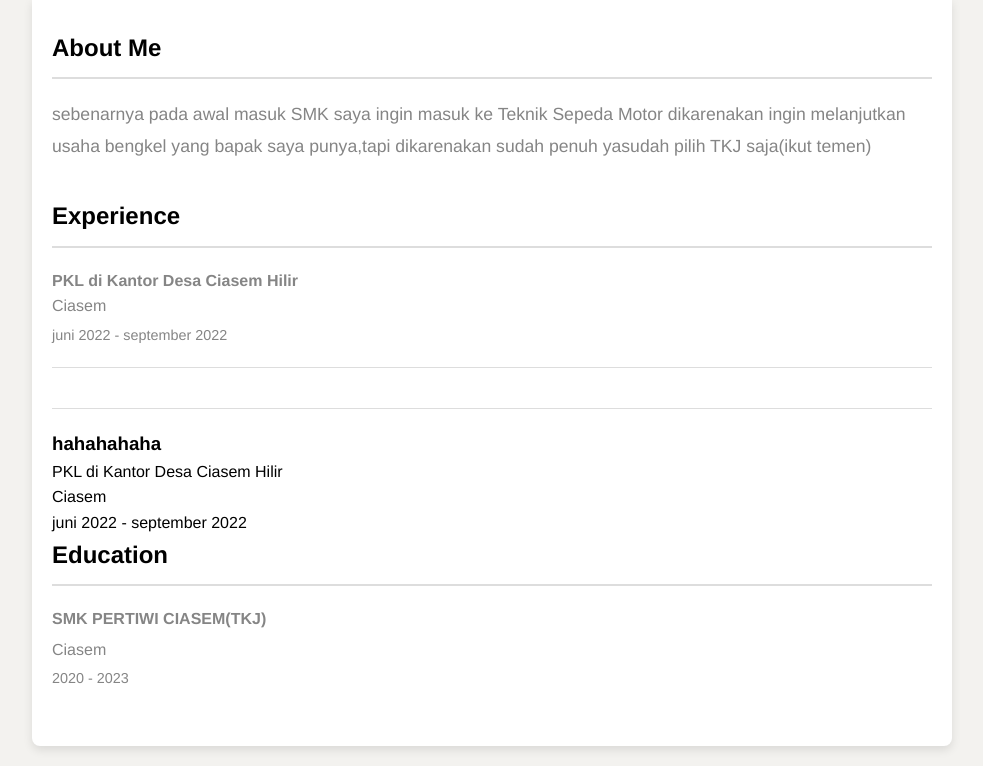
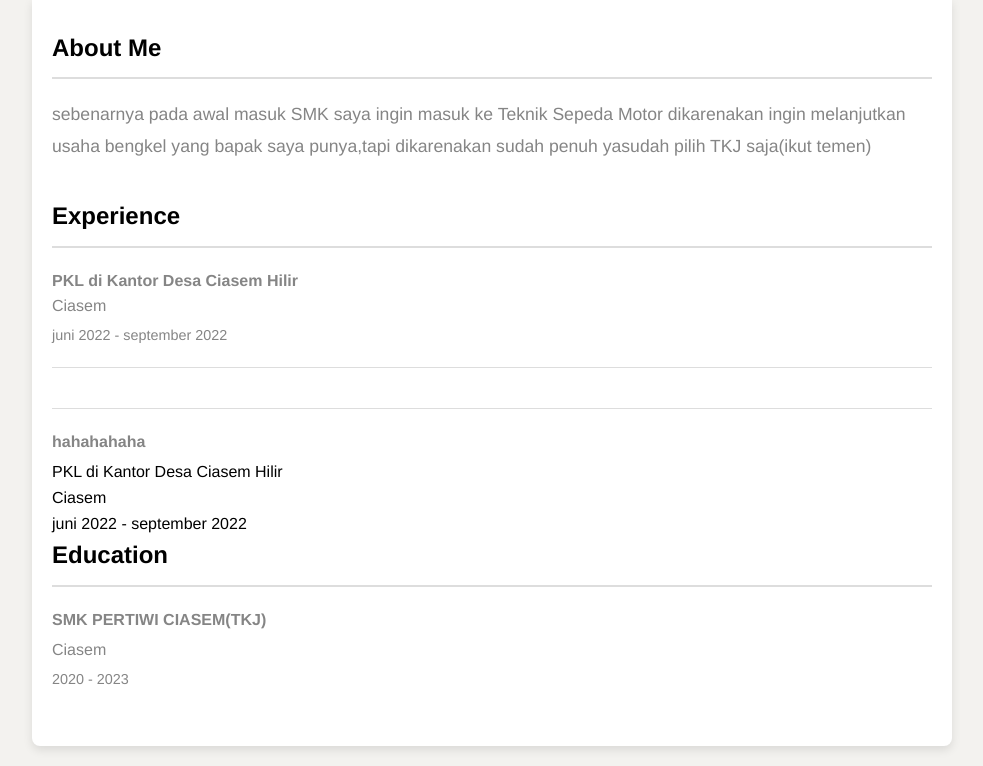
Before and after one commit to syandhilakarno/syandhilakarno.github.io, a PHP site: page / in a window 1280 px wide. Shown: the part 391-1157 px from the top of the page, without its empty margins (148-1131 px from the left). Run offline with PHP 8.4, Linux system fonts and the light colour scheme.

Commit message:
Update 11.css

```diff
--- a/cv online/11.css
+++ b/cv online/11.css
@@ -86,11 +86,10 @@ body {
     font-size: 0.9em;
     color: #858585;
   }
-  .experience h3 {
-    font-size: 1.1em;
+  .experience-item h3 {
+   font-size: 1em;
     color: #858585;
-    margin-top: 10px;
-    line-height: 1.8;
+    margin-bottom: 5px;
   }
 
   .education .role {
```
